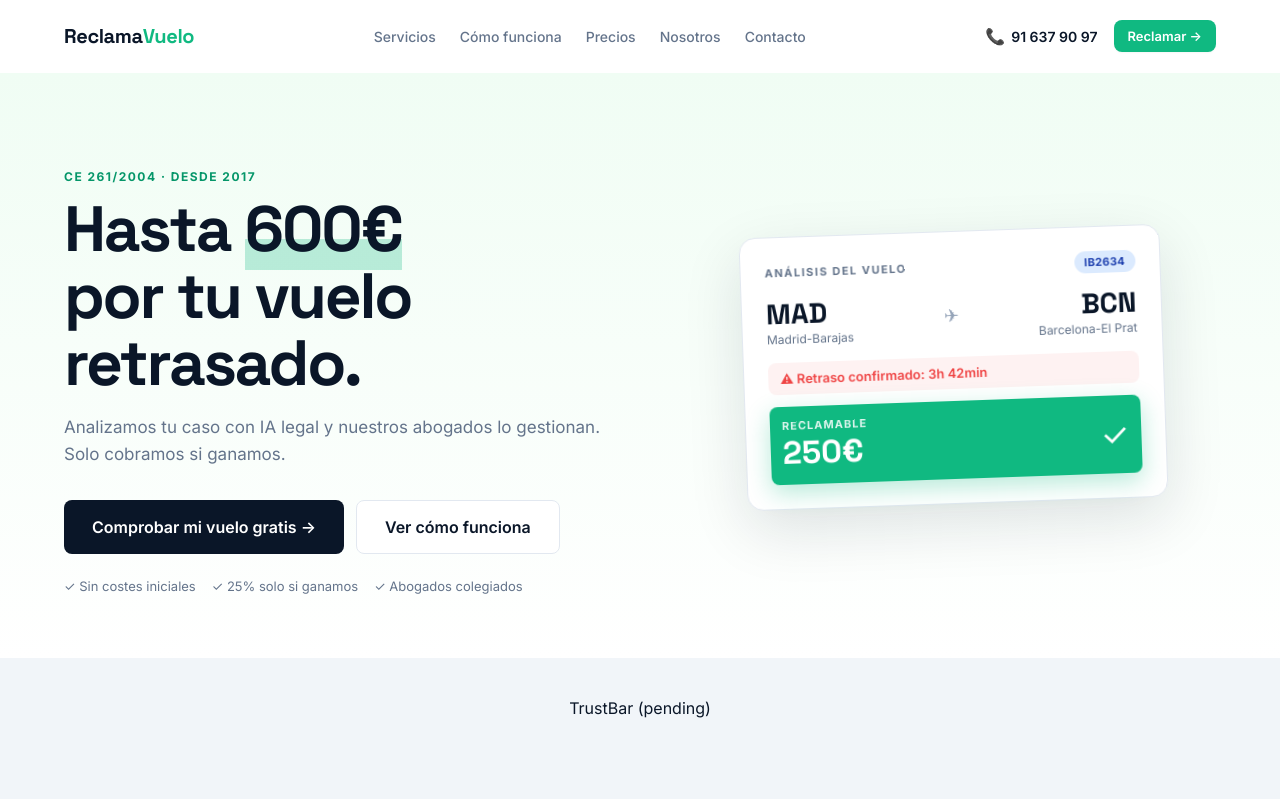
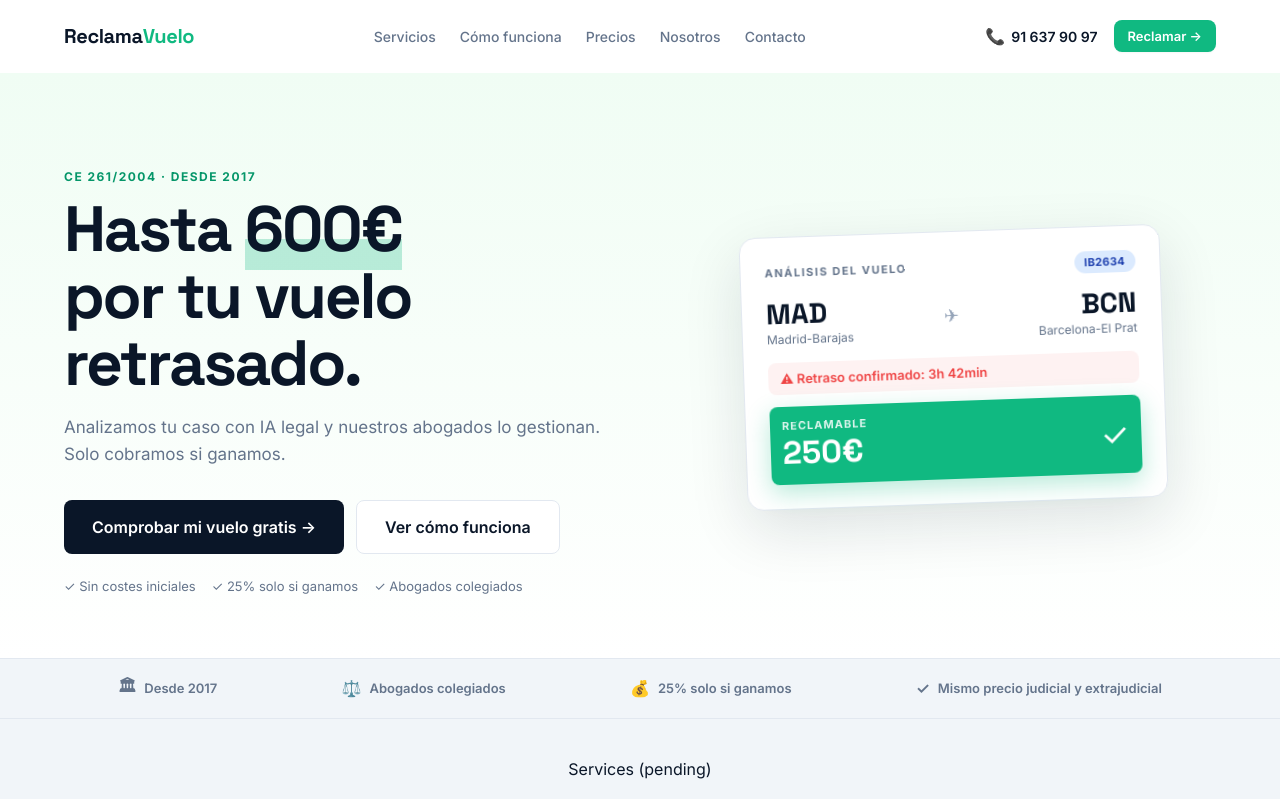
Before and after one commit to guilletruan-sys/reclamavuelo, a Next.js app: page / in a window 1280 px wide. Shown: the top 799 px of the page. Built offline with nearby package versions, Linux system fonts and the light colour scheme.

Commit message:
feat: trust bar con 4 claims reales

```diff
--- a/components/landing/TrustBar.jsx
+++ b/components/landing/TrustBar.jsx
@@ -1 +1,29 @@
-export default function TrustBar() { return <div style={{padding:40,textAlign:'center',background:'#f1f5f9'}}>TrustBar (pending)</div>; }
+import { tokens } from '../../lib/theme';
+
+const CLAIMS = [
+  { icon: '🏛', text: 'Desde 2017' },
+  { icon: '⚖️', text: 'Abogados colegiados' },
+  { icon: '💰', text: '25% solo si ganamos' },
+  { icon: '✓',  text: 'Mismo precio judicial y extrajudicial' },
+];
+
+export default function TrustBar() {
+  return (
+    <div style={{ background: tokens.slate100, borderTop: `1px solid ${tokens.slate200}`, borderBottom: `1px solid ${tokens.slate200}` }}>
+      <div style={{
+        maxWidth: tokens.maxWidth, margin: '0 auto',
+        padding: `${tokens.s4}px ${tokens.s5}px`,
+        display: 'flex', justifyContent: 'space-around', alignItems: 'center',
+        flexWrap: 'wrap', gap: tokens.s4,
+        fontSize: 13, fontWeight: 600, color: tokens.slate500,
+      }}>
+        {CLAIMS.map(c => (
+          <div key={c.text} style={{ display: 'flex', alignItems: 'center', gap: 8 }}>
+            <span style={{ fontSize: 16 }}>{c.icon}</span>
+            <span>{c.text}</span>
+          </div>
+        ))}
+      </div>
+    </div>
+  );
+}
```
